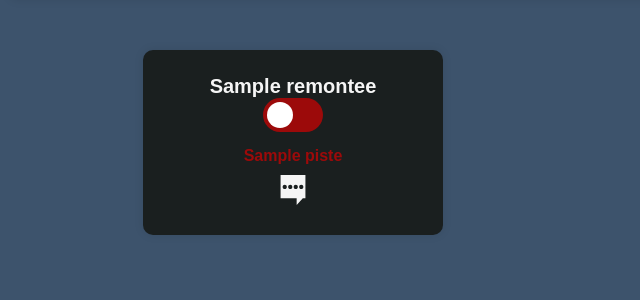
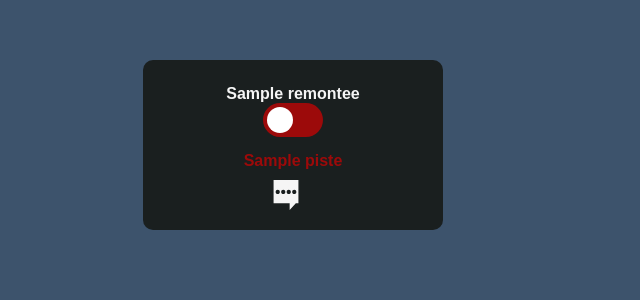
Before and after one commit to indexds/projet-webdev, a PHP site: page /dashboard/remontees/remontees.php in a window 1280 px wide. Shown: the part 76-376 px from the top of the page, without its empty margins (0-640 px from the left). Run offline with PHP 8.4, Linux system fonts and the light colour scheme; tables that the repository leaves empty or names only in its code hold one stand-in row (values such as "Sample post").

Commit message:
css problem

```diff
--- a/dashboard/remontees/remontees.css
+++ b/dashboard/remontees/remontees.css
@@ -5,13 +5,11 @@ html {
     background-color: #3d536c;
 }
 
-#pistes div {
-    position: relative;
+#remontees div {
     display: inline-block;
     font-family: Arial, sans-serif;
     font-size: 16px;
     font-weight: bold;
-    color: #f5f5f5;
 
 }
 
@@ -53,7 +51,6 @@ button:active {
     text-align: center;
     align-items: center;
     background-color: #1a1f1f;
-    box-shadow: 0 0 10px rgba(0, 0, 0, 0.1);
     border-radius: 10px;
 }
 
@@ -65,7 +62,7 @@ button:active {
     text-align: center;
     background-color: #1a1f1f;
     border-radius: 10px;
-    box-shadow: 0 0 10px rgba(0, 0, 0, 0.1);
+    height: auto;
 }
 
 .remontee-container {
```
